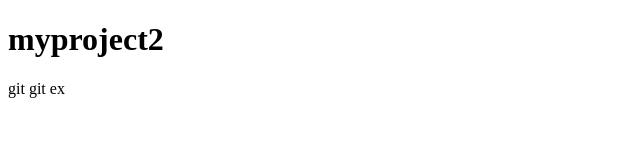
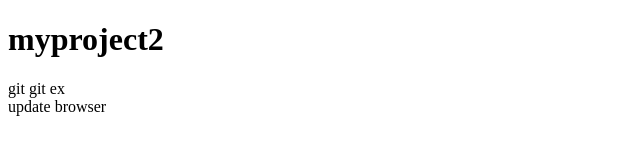
Before and after one commit to youksimgyu/study, a plain HTML site: page index.html in a window 1280 px wide. Shown: the full height of the page, 0-640 px from the left. Drawn offline with Linux system fonts and the light colour scheme.

Commit message:
두번째 화면추가됨

```diff
--- a/index.html
+++ b/index.html
@@ -10,5 +10,6 @@
     <h1> myproject2
     </h1>
     <div> git git ex </div>
+    <div> update browser </div>
 </body>
 </html>
```
